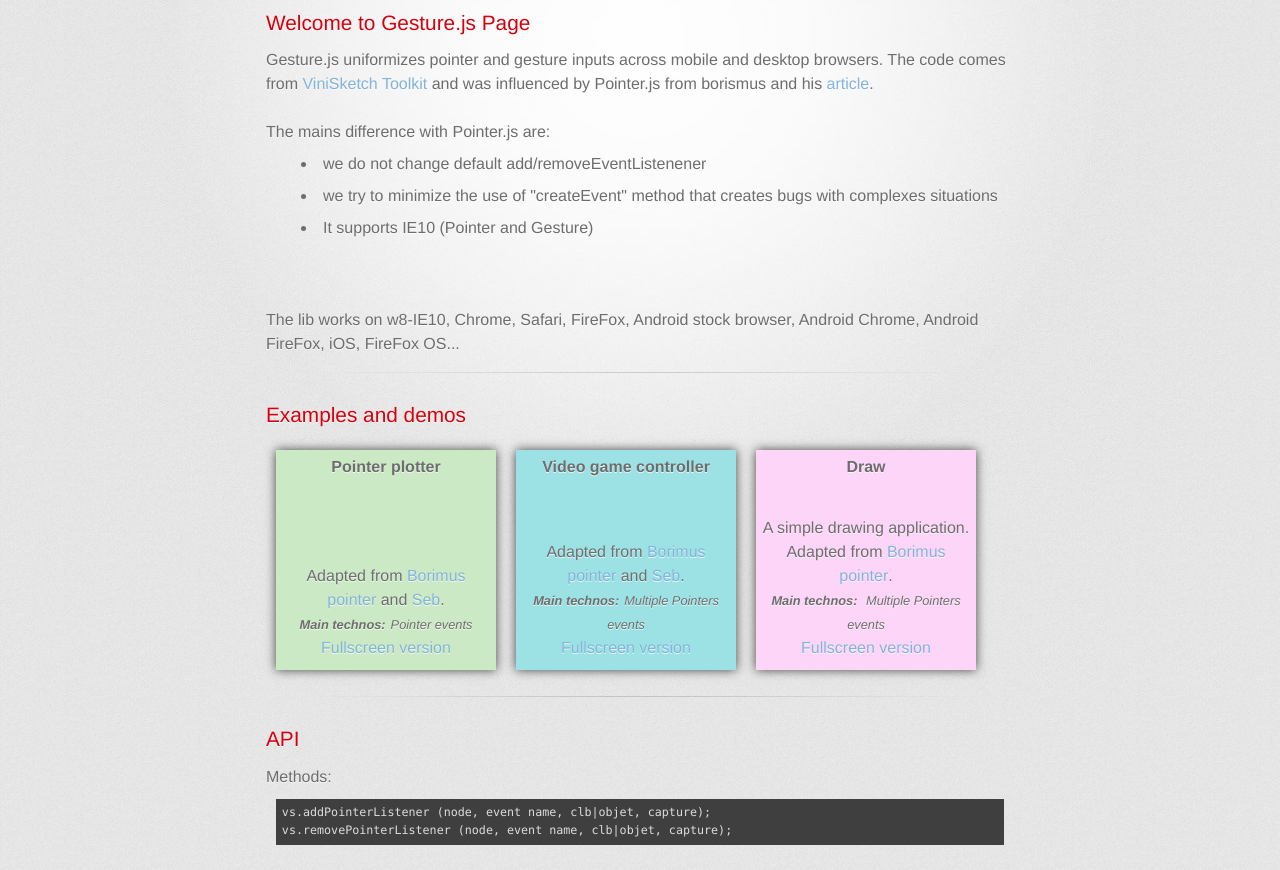
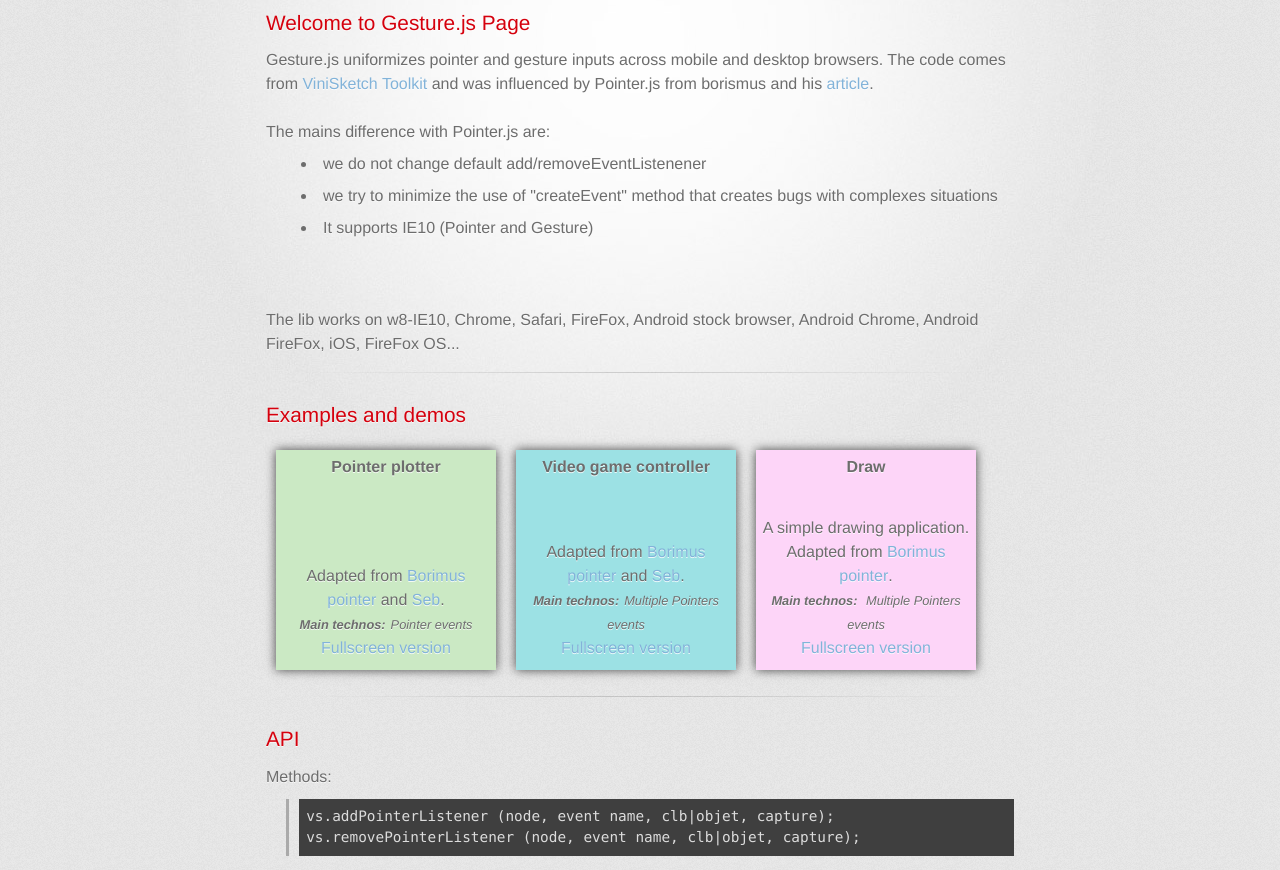
Before and after one commit to dthevenin/Gesture, a plain HTML site: page index.html in a window 1280 px wide. Shown: the part 75-945 px from the top of the page. Drawn offline with Linux system fonts and the light colour scheme; a web font is replaced by a local one.

Commit message:
Update page style

```diff
--- a/stylesheets/stylesheet.css
+++ b/stylesheets/stylesheet.css
@@ -169,27 +169,18 @@
 code, pre {
   font-family: Monaco, "Bitstream Vera Sans Mono", "Lucida Console", Terminal;
   color: #222;
-  margin-bottom: 10px;
-  font-size: 13px;
 }
 
 code {
-  background-color: #f2f2f2;
-  border: solid 1px #ddd;
   padding: 0 3px;
 }
 
 pre {
-  padding: 10px;
-  color: #f2f2f2;
+  border-left: 3px solid #aaa;
+  margin: 10px 0px 10px 20px;
+  padding-left: 10px;
   text-shadow: none;
   overflow: auto;
-}
-pre code {
-  color: #f2f2f2;
-  background-color: #303030;
-  border: none;
-  padding: 0;
 }
 
 ul, ol, dl {
```
